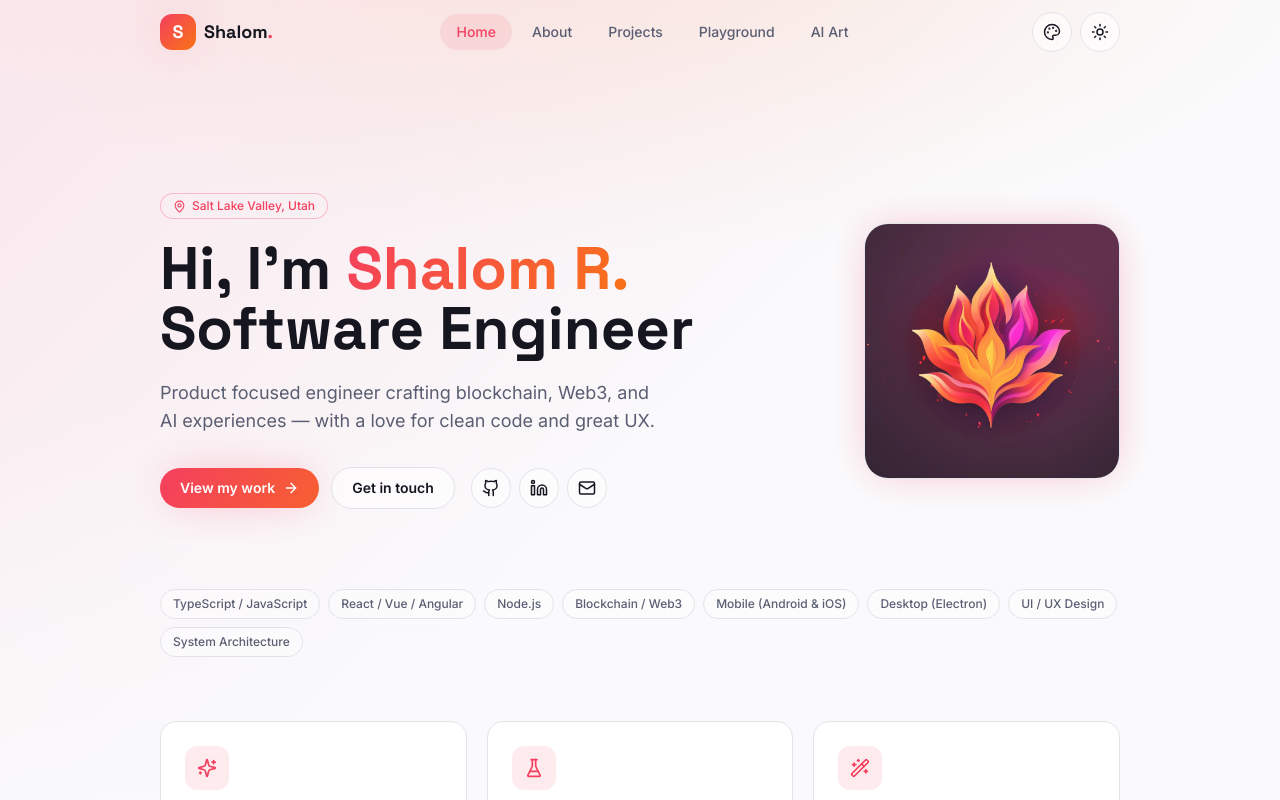
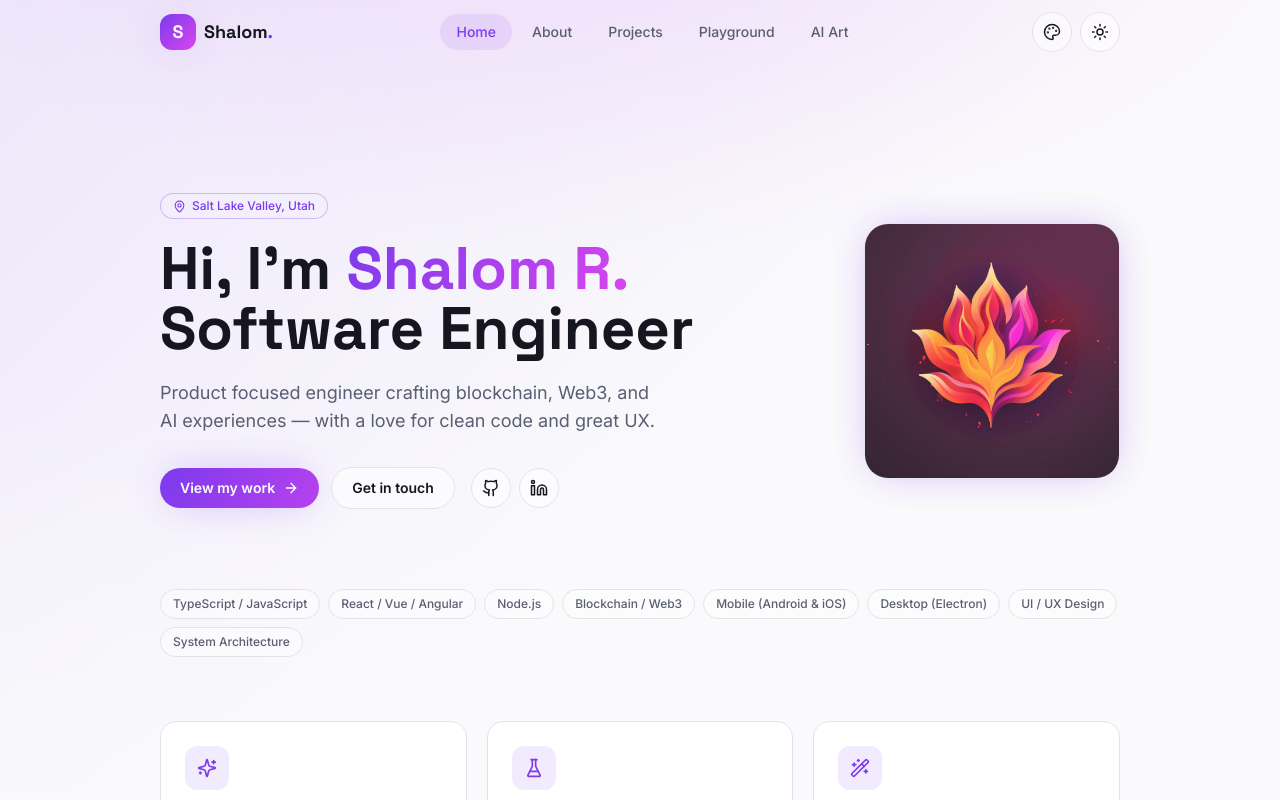
Before and after one commit to shalomthegreat/shalomthegreat.github.io, a React (Vite) app: page / in a window 1280 px wide. Shown: the top 800 px of the page. Built offline with nearby package versions, Linux system fonts and the light colour scheme.

Commit message:
minor fixes

```diff
--- a/index.html
+++ b/index.html
@@ -6,17 +6,39 @@
     <meta name="viewport" content="width=device-width, initial-scale=1.0, viewport-fit=cover" />
     <meta name="theme-color" content="#0b0b12" />
     <meta name="author" content="Shalom R." />
+    <title>Shalom R. — Software Engineer</title>
     <meta
       name="description"
-      content="Shalom R. — software engineer crafting blockchain, Web3, and AI experiences with a focus on clean code and great UX."
+      content="Senior product-focused engineer crafting blockchain, Web3, and AI experiences — with a love for clean code and great UX."
     />
-    <title>Shalom R. — Software Engineer</title>
     <link rel="preconnect" href="https://fonts.googleapis.com" />
     <link rel="preconnect" href="https://fonts.gstatic.com" crossorigin />
     <link
       href="https://fonts.googleapis.com/css2?family=Inter:wght@400;500;600;700&family=Space+Grotesk:wght@500;600;700&family=JetBrains+Mono:wght@400;500&display=swap"
       rel="stylesheet"
     />
+    <script>
+      // remove legacy Chripy theme cache
+      if ('serviceWorker' in navigator) {
+        navigator.serviceWorker.getRegistrations().then(function(registrations) {
+          for (let registration of registrations) {
+            registration.unregister().then(function(success) {
+              if (success) {
+                console.log('Legacy Service Worker unregistered successfully.');
+                // Clear the cache storage allocated by the old service worker
+                if ('caches' in window) {
+                  caches.keys().then(function(names) {
+                    for (let name of names) caches.delete(name);
+                  });
+                }
+                // Force a single clean reload to fetch the new site files immediately
+                window.location.reload();
+              }
+            });
+          }
+        });
+      }
+    </script>
     <script>
       // GitHub Pages SPA: restore path encoded by 404.html redirect.
       (function () {
@@ -30,9 +52,9 @@
         try {
           const stored = JSON.parse(localStorage.getItem('theme') || '{}');
           const mode = stored.mode || 'system';
-          const accent = stored.accent || 'violet';
           const prefersDark = window.matchMedia('(prefers-color-scheme: dark)').matches;
           const isDark = mode === 'dark' || (mode === 'system' && prefersDark);
+          const accent = stored.accent || (isDark ? 'sunset' : 'violet');
           document.documentElement.classList.toggle('dark', isDark);
           document.documentElement.setAttribute('data-accent', accent);
         } catch (e) {}
--- a/src/components/Footer.jsx
+++ b/src/components/Footer.jsx
@@ -45,7 +45,7 @@ export default function Footer() {
 
         <div className="mt-10 flex flex-col items-center justify-between gap-2 border-t border-border pt-6 text-xs text-muted sm:flex-row">
           <span>
-            &copy; {year} {profile.name}. Built with React, Tailwind &amp; a little playfulness.
+            &copy; {year} {profile.name} | Built with React, Tailwind, and a little playfulness.
           </span>
           <span className="font-mono">a.k.a. {profile.alias}</span>
         </div>
--- a/src/data/content.js
+++ b/src/data/content.js
@@ -20,7 +20,7 @@ export const profile = {
 export const socials = [
   { type: 'GitHub', icon: 'github', url: 'https://github.com/shalomthegreat' },
   { type: 'LinkedIn', icon: 'linkedin', url: 'https://www.linkedin.com/in/shalomr' },
-  { type: 'Email', icon: 'mail', url: 'mailto:connect@shalomr.dev' },
+  // { type: 'Email', icon: 'mail', url: 'mailto:connect@shalomr.dev' },
 ]
 
 export const skills = [
--- a/src/theme/ThemeContext.jsx
+++ b/src/theme/ThemeContext.jsx
@@ -22,7 +22,19 @@ function readStored() {
 export function ThemeProvider({ children }) {
   const stored = readStored()
   const [mode, setMode] = useState(stored.mode || 'system') // 'light' | 'dark' | 'system'
-  const [accent, setAccent] = useState(stored.accent || 'sunset')
+  const [accent, setAccent] = useState(stored.accent || null)
+
+  const isDark = useMemo(() => {
+    if (mode === 'system') {
+      return typeof window !== 'undefined' && window.matchMedia('(prefers-color-scheme: dark)').matches
+    }
+    return mode === 'dark'
+  }, [mode])
+
+  const activeAccent = useMemo(() => {
+    if (accent) return accent
+    return isDark ? 'sunset' : 'violet'
+  }, [accent, isDark])
 
   const applyMode = useCallback((nextMode) => {
     const prefersDark = window.matchMedia('(prefers-color-scheme: dark)').matches
@@ -34,9 +46,9 @@ export function ThemeProvider({ children }) {
 
   useEffect(() => {
     applyMode(mode)
-    document.documentElement.setAttribute('data-accent', accent)
+    document.documentElement.setAttribute('data-accent', activeAccent)
     localStorage.setItem(STORAGE_KEY, JSON.stringify({ mode, accent }))
-  }, [mode, accent, applyMode])
+  }, [mode, accent, activeAccent, applyMode])
 
   // React to OS theme changes while in 'system' mode.
   useEffect(() => {
@@ -46,20 +58,13 @@ export function ThemeProvider({ children }) {
     return () => mql.removeEventListener('change', handler)
   }, [mode, applyMode])
 
-  const isDark = useMemo(() => {
-    if (mode === 'system') {
-      return typeof window !== 'undefined' && window.matchMedia('(prefers-color-scheme: dark)').matches
-    }
-    return mode === 'dark'
-  }, [mode])
-
   const toggleMode = useCallback(() => {
-    setMode((m) => (m === 'dark' ? 'light' : 'dark'))
-  }, [])
+    setMode(isDark ? 'light' : 'dark')
+  }, [isDark])
 
   const value = useMemo(
-    () => ({ mode, setMode, toggleMode, accent, setAccent, isDark, accents: ACCENTS }),
-    [mode, toggleMode, accent, isDark]
+    () => ({ mode, setMode, toggleMode, accent: activeAccent, setAccent, isDark, accents: ACCENTS }),
+    [mode, toggleMode, activeAccent, isDark]
   )
 
   return <ThemeContext.Provider value={value}>{children}</ThemeContext.Provider>
```
Also changed, not shown: public/sw.js (added, +14 -0 lines).
